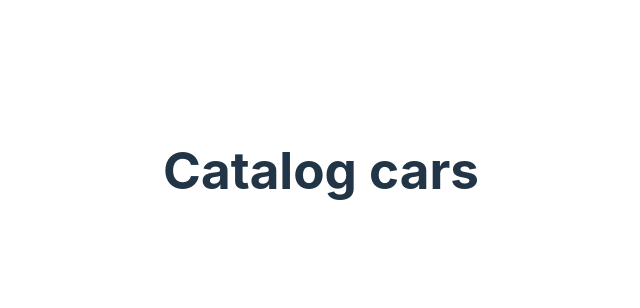
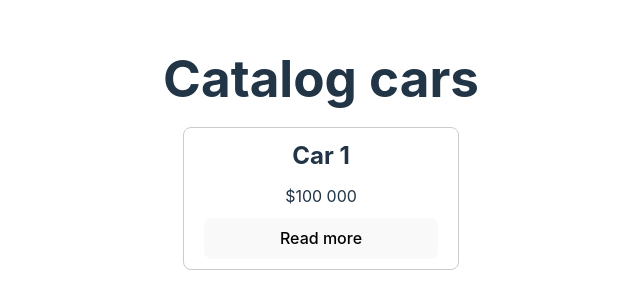
Before and after one commit to Andrew-devcoder/car-catalog, a React (Vite) app: page / in a window 1280 px wide. Shown: the part 230-538 px from the top of the page, without its empty margins (319-959 px from the left). Built offline with nearby package versions, Linux system fonts and the light colour scheme.

Commit message:
add module for jsx

```diff
--- a/src/assets/sass/_global.scss
+++ b/src/assets/sass/_global.scss
@@ -12,6 +12,11 @@
     -webkit-font-smoothing: antialiased;
     -moz-osx-font-smoothing: grayscale;
     -webkit-text-size-adjust: 100%;
+}
+
+* {
+    margin: 0;
+    box-sizing: border-box;
 }
 
 a {
--- a/src/components/screens/home/Home.jsx
+++ b/src/components/screens/home/Home.jsx
@@ -1,8 +1,19 @@
+
+import styles from "./Home.module.css";
+
 const Home = () => {
 	return <div>
 		<h1>
 			Catalog cars
 		</h1>
+
+		<div>
+			<div className={styles.item}>
+				<h2>Car 1</h2>
+				<p>$100 000</p>
+				<button>Read more</button>
+			</div>
+		</div>
 	</div>
 }
 
--- /dev/null
+++ b/src/components/screens/home/Home.module.css
@@ -0,0 +1,10 @@
+.item {
+    margin: 20px;
+    padding: 10px 20px;
+    border: 1px solid #ccc;
+    border-radius: 8px;
+
+    display: flex;
+    flex-direction: column;
+    gap: 10px;
+}
```
